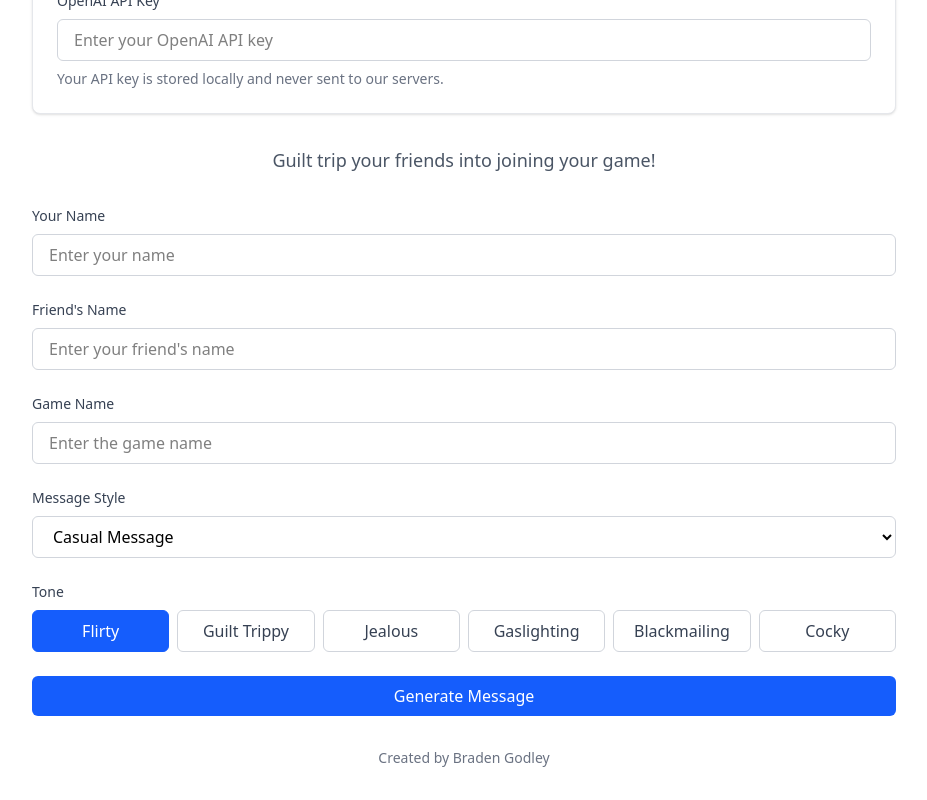
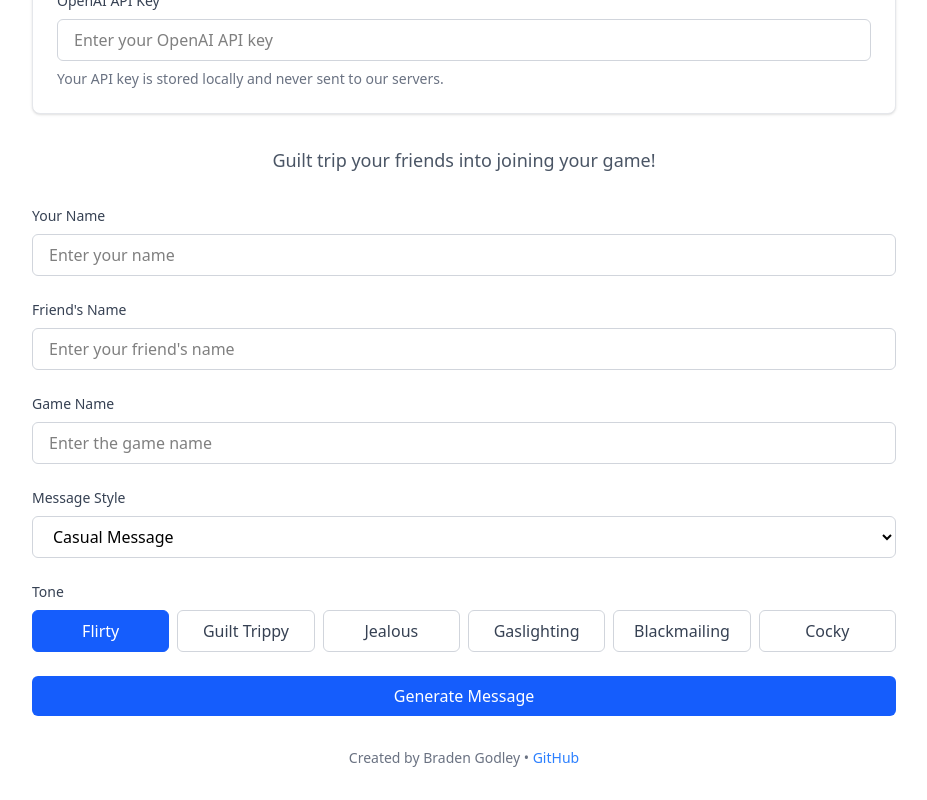
Before and after one commit to braden-godley/hop-on-bro, a React (Vite) app: page / in a window 1280 px wide. Shown: the part 186-986 px from the top of the page, without its empty margins (176-1103 px from the left). Built offline with nearby package versions, Linux system fonts and the light colour scheme.

Commit message:
github link

```diff
--- a/src/App.jsx
+++ b/src/App.jsx
@@ -174,7 +174,7 @@
       />
 
       <div className="mt-8 text-center text-gray-500 text-sm">
-        Created by Braden Godley
+        Created by Braden Godley • <a href="https://github.com/braden-godley/hop-on-bro" target="_blank" rel="noopener noreferrer" className="text-blue-500 hover:text-blue-600">GitHub</a>
       </div>
     </div>
   )
```
